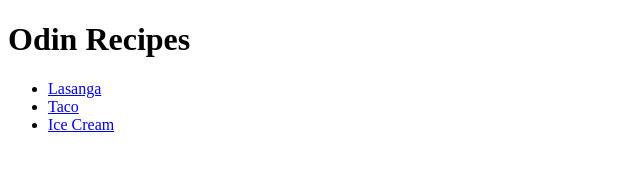
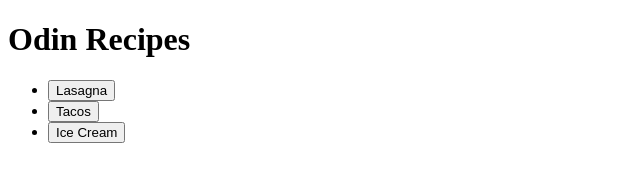
Before and after one commit to InfiniteTimeZ/odin-recipes, a plain HTML site: page index.html in a window 1280 px wide. Shown: the whole page, without its empty margins (0-640 px from the left). Drawn offline with Linux system fonts and the light colour scheme.

Commit message:
Stylesheet addition front page/ buttons/ hover anim

```diff
--- a/index.html
+++ b/index.html
@@ -4,14 +4,17 @@
     <meta charset="UTF-8">
     <meta name="viewport" content="width=device-width, initial-scale=1.0">
     <title>My Favorite Foods</title>
+    <link rel="stylesheet" href="style.css">
 </head>
 <body>
-    <h1>Odin Recipes</h1>
-    <ul>
-        <li><a href="./pages/Lasagna">Lasanga</a></li>
-        <li> <a href="./pages/Tacos">Taco</a></li>
-        <li>  <a href="./pages/Ice_Cream">Ice Cream</a></li>
+    <h1 class="head">Odin Recipes</h1>
+    <div class="flex-container">
+        <ul id="list">
+        <li class="list-transform"><a href="./pages/Lasagna"><button>Lasagna</button></a></li>
+        <li class="list-transform"> <a href="./pages/Tacos"><button>Tacos</button></a></li>
+        <li class="list-transform">  <a href="./pages/Ice_Cream"><button>Ice Cream</button></a></li>
     </ul>
+   </div>
 
 </body>
 </html>
```
Also changed, not shown: style.css (added), 1 other file.
